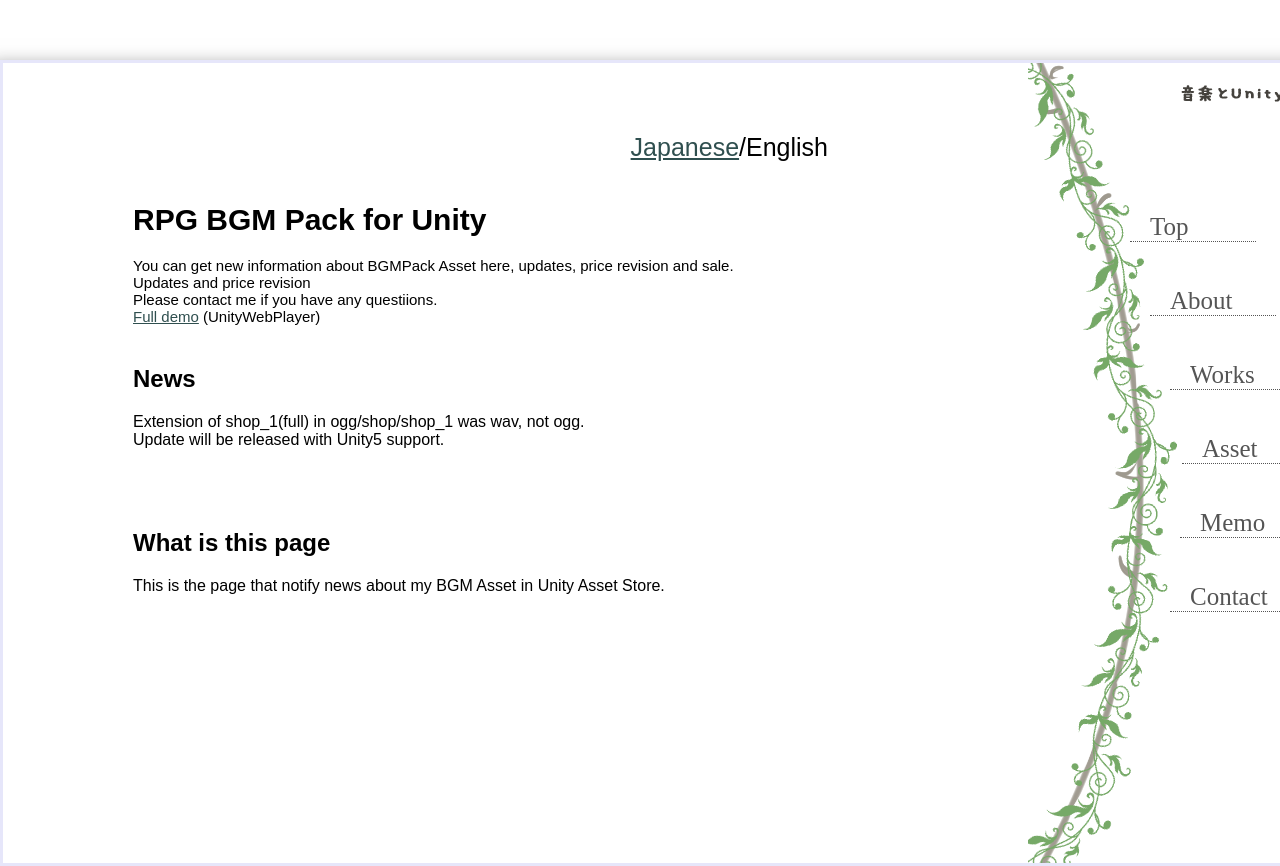
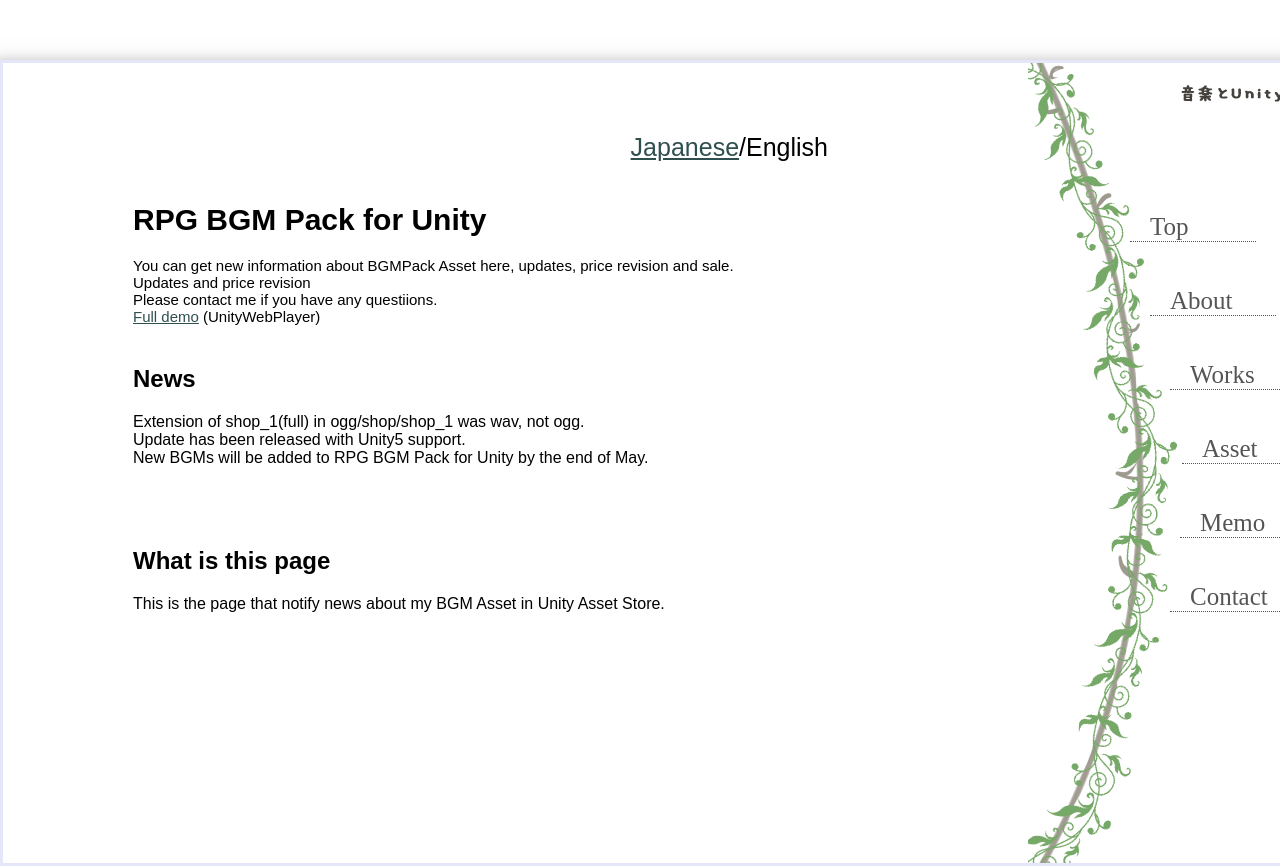
Before and after one commit to knamica/knamica.github.io, a plain HTML site: page asset/asset-eng.html in a window 1280 px wide. Shown: the top 866 px of the page. Drawn offline with Linux system fonts and the light colour scheme.

Commit message:
assetinformation

```diff
--- a/asset/asset-eng.html
+++ b/asset/asset-eng.html
@@ -23,7 +23,8 @@
         <h2> News</h2>
         <article>
         Extension of shop_1(full) in ogg/shop/shop_1 was wav, not ogg.<br>
-        Update will be released with Unity5 support.
+        Update has been released with Unity5 support.<br>
+        New BGMs will be added to RPG BGM Pack for Unity by the end of May.
         </article>
         </div>
         <div class="mystate">
```
Also changed, not shown: asset/asset.html (+2 -1 lines), index.html (+1 -0 lines).
